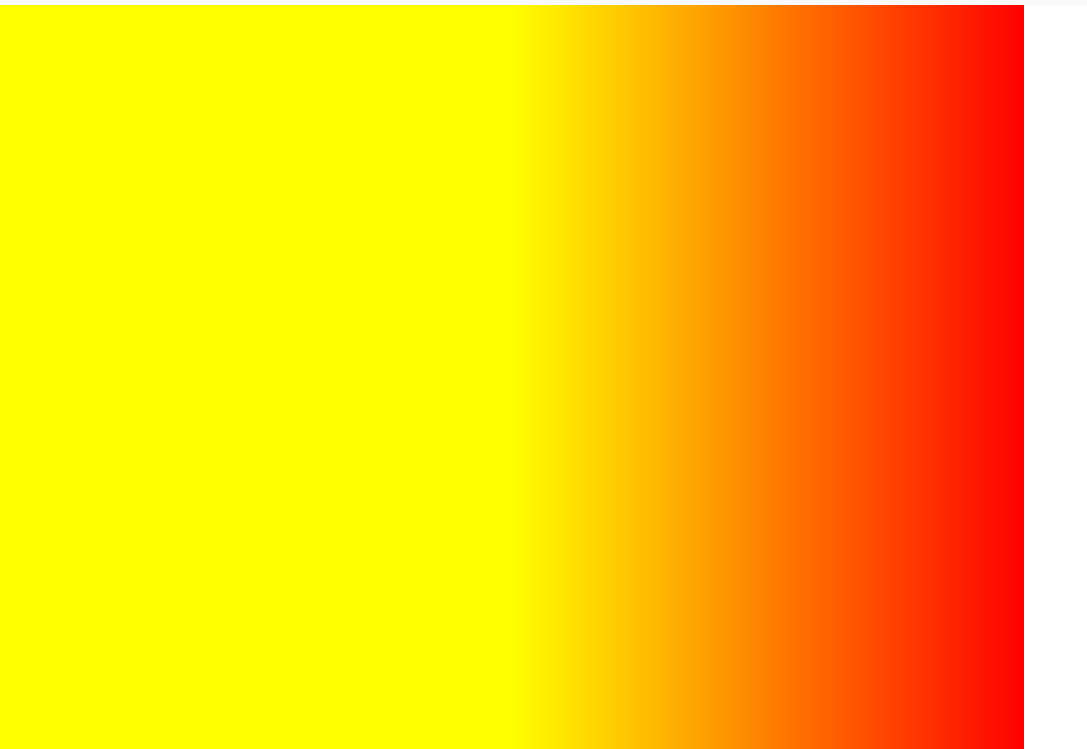
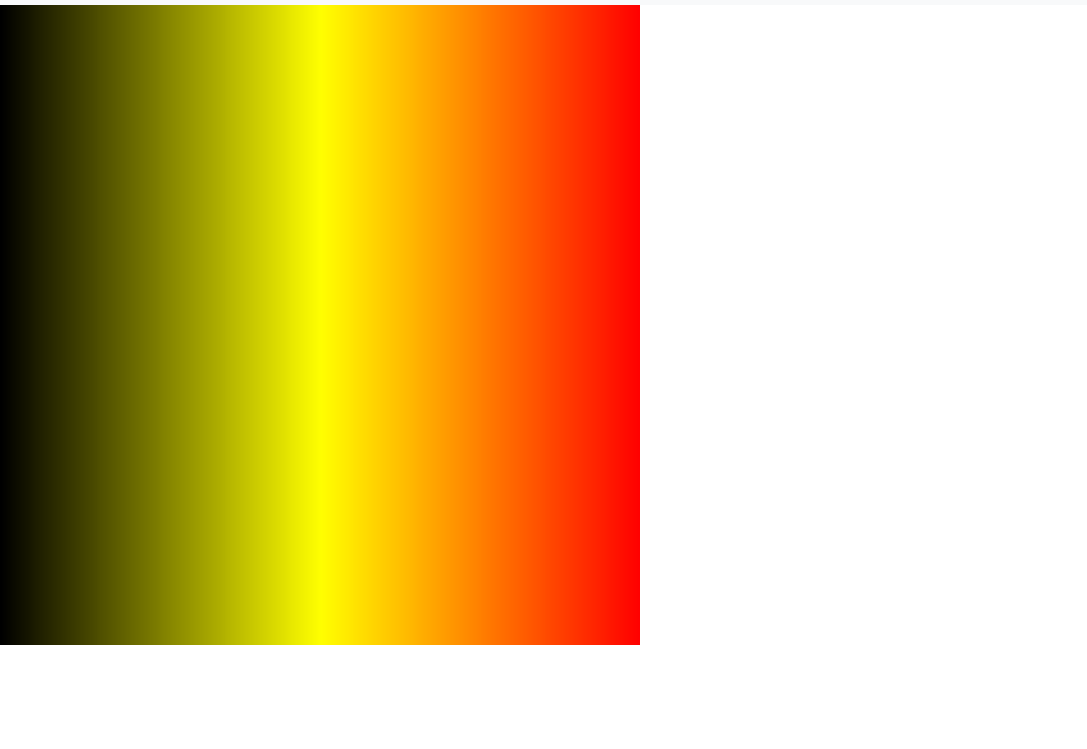
Before and after one commit to Ezefalcon/Interfaces, a plain HTML site: page Ejercicio5/ejercicio5.html in a window 1280 px wide. Shown: the part 51-800 px from the top of the page, without its empty margins (0-1087 px from the left). Drawn offline with nearby package versions, Linux system fonts and the light colour scheme; files that its build step writes are made by us from their sources.

Commit message:
Finished Practico 1

```diff
--- a/Ejercicio1/css/style.css
+++ b/Ejercicio1/css/style.css
@@ -1,7 +1,7 @@
-background {
-    color: black;
+canvas {
+    width: 50%
 }
 
-canvas {
-    width: 80%
+p{
+    word-wrap: break-word;
 }
--- a/Ejercicio2/js/ejercicio2.js
+++ b/Ejercicio2/js/ejercicio2.js
@@ -1,7 +1,7 @@
 var ctx = document.getElementById("canvas").getContext("2d");
 ctx.fillStyle = "#000000";
 // x, y, w,h
-ctx.fillRect(50, 25, 200, 100);
+ctx.fillRect(0, 0, 500, 500);
 
 ctx.beginPath()
 ctx.arc(450, 110,100, Math.PI * 1/2, Math.PI * 3/2)
--- a/Ejercicio5/ejercicio5.html
+++ b/Ejercicio5/ejercicio5.html
@@ -4,7 +4,7 @@
     <meta charset="utf-8">
     <title></title>
     <link rel="stylesheet" href="https://stackpath.bootstrapcdn.com/bootstrap/4.3.1/css/bootstrap.min.css" integrity="sha384-ggOyR0iXCbMQv3Xipma34MD+dH/1fQ784/j6cY/iJTQUOhcWr7x9JvoRxT2MZw1T" crossorigin="anonymous">
-    <link rel="stylesheet" href="../Ejercicio2/css/style.css">
+    <link rel="stylesheet" href="../Ejercicio1/css/style.css">
     </head>
   <body>
 
--- a/Ejercicio5/js/ejercicio5.js
+++ b/Ejercicio5/js/ejercicio5.js
@@ -2,28 +2,33 @@ const WIDTH = 500;
 const HEIGHT = 500;
 
 function createImage(){
-    const canvas = document.getElementById('canvas');
-    const ctx = canvas.getContext('2d');
+    let canvas = document.getElementById('canvas');
+    let ctx = canvas.getContext('2d');
     canvas.height = HEIGHT
     canvas.width = WIDTH
-    var imageData = ctx.createImageData(WIDTH, HEIGHT);
-    for (i = 0; i < imageData.width; i++) {
-        for(j = 0; j < imageData.height; j++) {
+    var imageData = ctx.createImageData(canvas.width, canvas.height);
 
-            if(j< imageData.height) {
-                r = j / imageData.height * 255;
-                g = j / imageData.height * 255;
-                b = j / imageData.height * 255;
-            }
-            r= 255;
-            g= (1 - ((j - imageData.height / 2) / (imageData.height / 2))) * 255
-            b=0
-            setPixel(imageData, j, i, r, g, b, 255);
+    let half = imageData.width / 2;
+
+    for(let i=0;i<half;i++){
+        let color= (i / half) * 255;
+        console.log(color)
+        for(let j=0;j<imageData.height;j++){
+            setPixel(imageData,i,j,color,color,0, 255);
         }
     }
-    ctx.putImageData(imageData,0,0)
+
+    for(let i=half;i<imageData.width;i++){
+        let color= (1 - (i-half) / half) * 255;
+        for(let j=0;j<imageData.height;j++){
+            setPixel(imageData,i,j,255,color,0, 255);
+        }
+    }
+
+    ctx.putImageData(imageData,0,0);
+    console.log("Finished excecution");
+
 }
-
 function setPixel(imageData, i, j, r, g, b, a){
     index = (i+j * imageData.width) * 4;
     imageData.data[index+0] = r
--- a/ejercicio3/js/ejercicio3.js
+++ b/ejercicio3/js/ejercicio3.js
@@ -10,10 +10,10 @@ function createImage(){
     for (let i = 0; i < imageData.data.length; i += 4) {
         // Modify pixel data
         imageData.data[i + 0] = 190;  // R value
-        imageData.data[i + 1] = 232;    // G value
+        imageData.data[i + 1] = 232;  // G value
         imageData.data[i + 2] = 123;  // B value
-        imageData.data[i + 3] = 255;  // A value
+        imageData.data[i + 3] = 255;  // A value -> Transparency
     }
-    ctx.putImageData(imageData,20,20)
+    ctx.putImageData(imageData,0,0)
 }
 createImage();
```
Also changed, not shown: Ejercicio1/ejercicio1.html (+9 -3 lines), Ejercicio1/js/matriz.js (+11 -5 lines), Ejercicio2/ejercicio2.html (+2 -2 lines), Ejercicio4/ejercicio4.html (+2 -2 lines), ejercicio3/ejercicio3.html (+1 -1 lines).
